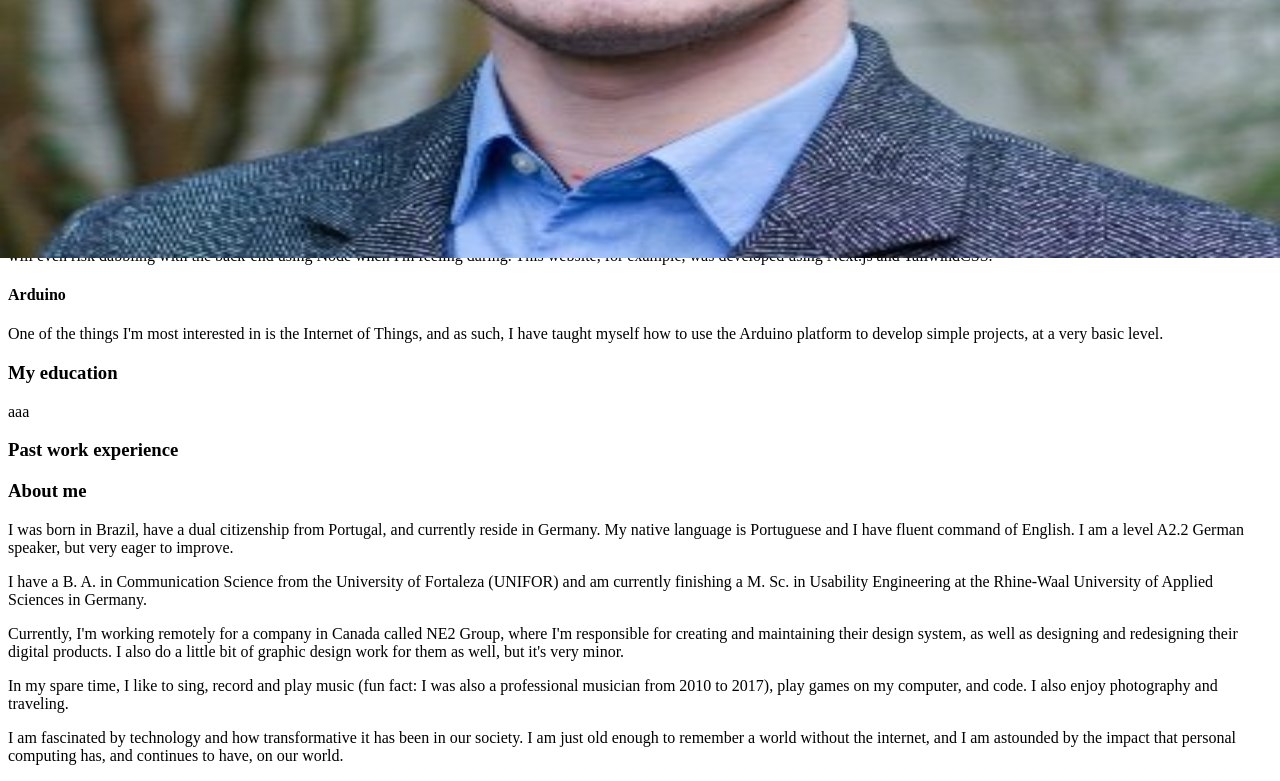
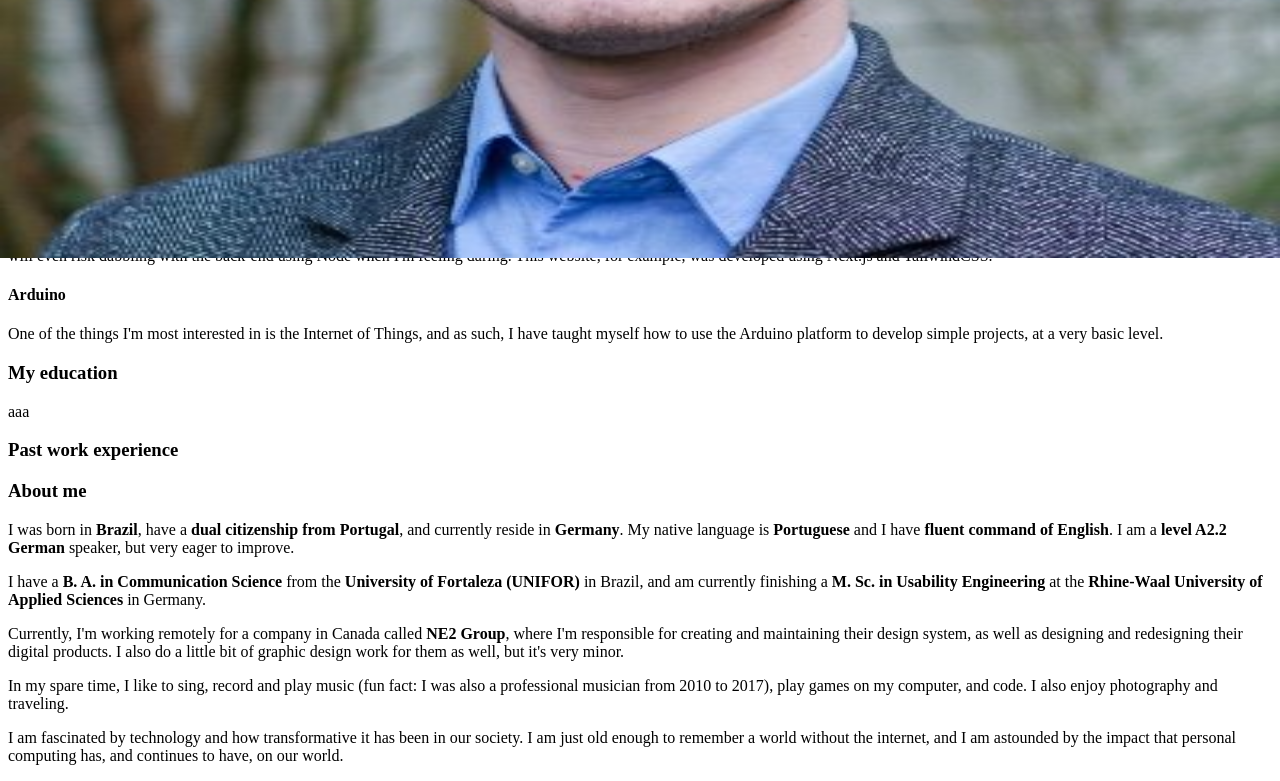
Before and after one commit to uxbyjoao/personal-website-old, a Next.js app: page / in a window 1280 px wide. Shown: the part 542-1323 px from the top of the page. Built offline with nearby package versions, Linux system fonts and the light colour scheme.

Commit message:
Copy and avatar adjustments

```diff
--- a/components/Sidebar.js
+++ b/components/Sidebar.js
@@ -7,7 +7,7 @@ export default function Sidebar() {
         <Image
           src="/images/profile.jpg"
           alt="João's profile picture"
-          className="rounded-xl filter grayscale"
+          className="rounded-xl filter grayscale hover:grayscale-0 transition-all"
           layout="fill"
           objectFit="cover"
         />
--- a/components/home/About.js
+++ b/components/home/About.js
@@ -3,22 +3,26 @@ export default function About() {
     <div>
       <h3>About me</h3>
       <p>
-        I was born in Brazil, have a dual citizenship from Portugal, and
-        currently reside in Germany. My native language is Portuguese and I have
-        fluent command of English. I am a level A2.2 German speaker, but very
-        eager to improve.
+        I was born in <strong>Brazil</strong>, have a{" "}
+        <strong>dual citizenship from Portugal</strong>, and currently reside in{" "}
+        <strong>Germany</strong>. My native language is{" "}
+        <strong>Portuguese</strong> and I have{" "}
+        <strong>fluent command of English</strong>. I am a{" "}
+        <strong>level A2.2 German</strong> speaker, but very eager to improve.
       </p>
       <p>
-        I have a B. A. in Communication Science from the University of Fortaleza
-        (UNIFOR) and am currently finishing a M. Sc. in Usability Engineering at
-        the Rhine-Waal University of Applied Sciences in Germany.
+        I have a <strong>B. A. in Communication Science</strong> from the{" "}
+        <strong>University of Fortaleza (UNIFOR)</strong> in Brazil, and am
+        currently finishing a <strong>M. Sc. in Usability Engineering</strong>{" "}
+        at the <strong>Rhine-Waal University of Applied Sciences</strong> in
+        Germany.
       </p>
       <p>
-        Currently, I'm working remotely for a company in Canada called NE2
-        Group, where I'm responsible for creating and maintaining their design
-        system, as well as designing and redesigning their digital products. I
-        also do a little bit of graphic design work for them as well, but it's
-        very minor.
+        Currently, I'm working remotely for a company in Canada called{" "}
+        <strong>NE2 Group</strong>, where I'm responsible for creating and
+        maintaining their design system, as well as designing and redesigning
+        their digital products. I also do a little bit of graphic design work
+        for them as well, but it's very minor.
       </p>
       <p>
         In my spare time, I like to sing, record and play music (fun fact: I was
--- a/components/home/Hero.js
+++ b/components/home/Hero.js
@@ -14,7 +14,7 @@ export default function Hero() {
             layout="fill"
           />
         </div>
-        <h1 className="text-3xl md:text-5xl lg:text-6xl 2xl:text-9xl dark:text-white font-extrabold tracking-tight transition-colors">
+        <h1 className="text-3xl md:text-5xl lg:text-6xl 2xl:text-8xl dark:text-white font-extrabold tracking-tight transition-colors">
           Hello world, my name is João.
         </h1>
         <h2 className="text-xl md:text-2xl lg:text-3xl 2xl:text-5xl mt-3 text-gray-400 tracking-tight transition-colors">
@@ -23,8 +23,9 @@ export default function Hero() {
       </div>
       <div className="mt-6">
         <p className="md:text-lg lg:text-2xl dark:text-gray-100 transition-colors">
-          You can check out some samples of my work on <a href="#">Behance</a>,{" "}
-          <a href="#">Dribble</a>, and <a href="#">GitHub</a> profiles.
+          You can check out some samples of my work on my{" "}
+          <a href="#">Behance</a>, <a href="#">Dribble</a>, and{" "}
+          <a href="#">GitHub</a> profiles.
         </p>
       </div>
       <div className="mt-6">
--- a/tailwind.config.js
+++ b/tailwind.config.js
@@ -21,6 +21,7 @@ module.exports = {
   variants: {
     extend: {
       typography: ["dark"],
+      grayscale: ["hover"],
     },
   },
   plugins: [require("@tailwindcss/typography")],
```
